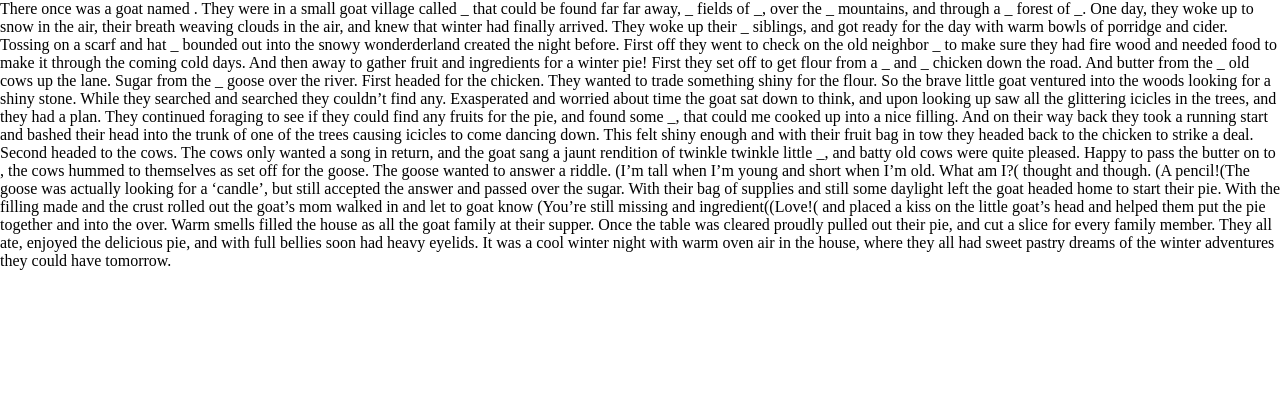
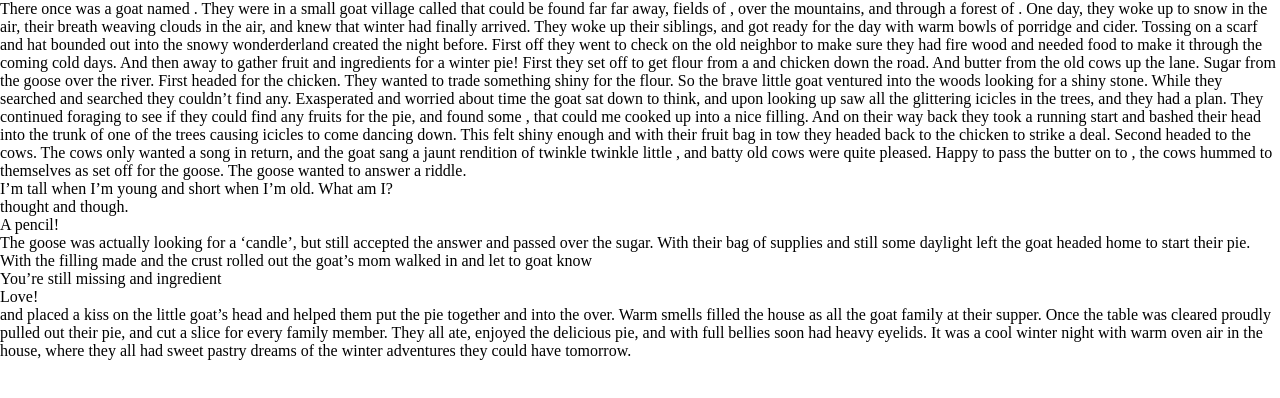
Before and after one commit to nathanielmillard/a-goats-tale, a React (Create React App) app: page /story in a window 1280 px wide. Shown: the top 398 px of the page. Built offline with nearby package versions, Linux system fonts and the light colour scheme.

Commit message:
Break up story into mutliple paragraphs.

```diff
--- a/src/Components/StoryPage/StoryPage.js
+++ b/src/Components/StoryPage/StoryPage.js
@@ -1,19 +1,23 @@
 import {mainStories} from '../../exports/storyArrays.js'
  const StoryPage = (props) => {
-
    let brokenUpStory = mainStories[0].split('*')
    let namedStory = brokenUpStory.join(` ${props.name} `)
-   // let namedStory = brokenUpStory.reduce((finalStory, currentSentence, index) => {
-   //   if (testArray[index]) {
-   //     finalStory = finalStory + currentSentence + testArray[index]
-   //   }
-   //   else {
-   //     finalStory = finalStory + currentSentence
-   //   }
-   //   return finalStory
-   // }, '')
+   brokenUpStory = namedStory.split('_')
+   let finalStory = brokenUpStory.reduce((finalStory, currentSentence, index) => {
+     if (props.words[index]) {
+       finalStory = finalStory + currentSentence + props.words[index]
+     }
+     else {
+       finalStory = finalStory + currentSentence
+     }
+     return finalStory
+   }, '')
+   let sections = finalStory.split('(')
+   sections = sections.map(section => {
+     return <p>{section}</p>
+   })
    return (
-    <p>{namedStory}</p>
+    <section className='StoryPage'>{sections}</section>
    )
  }
 
```
